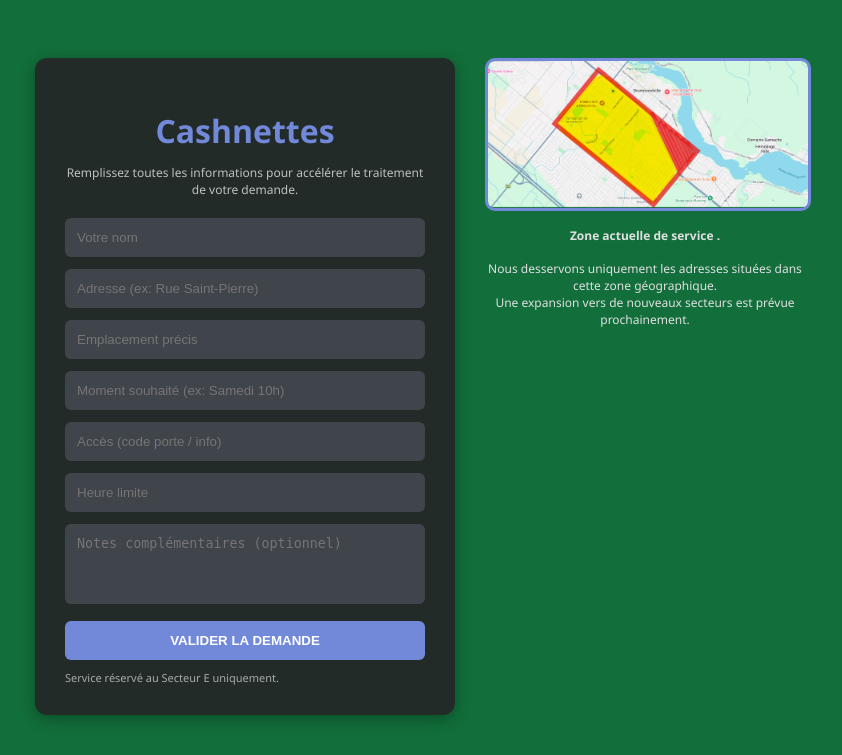
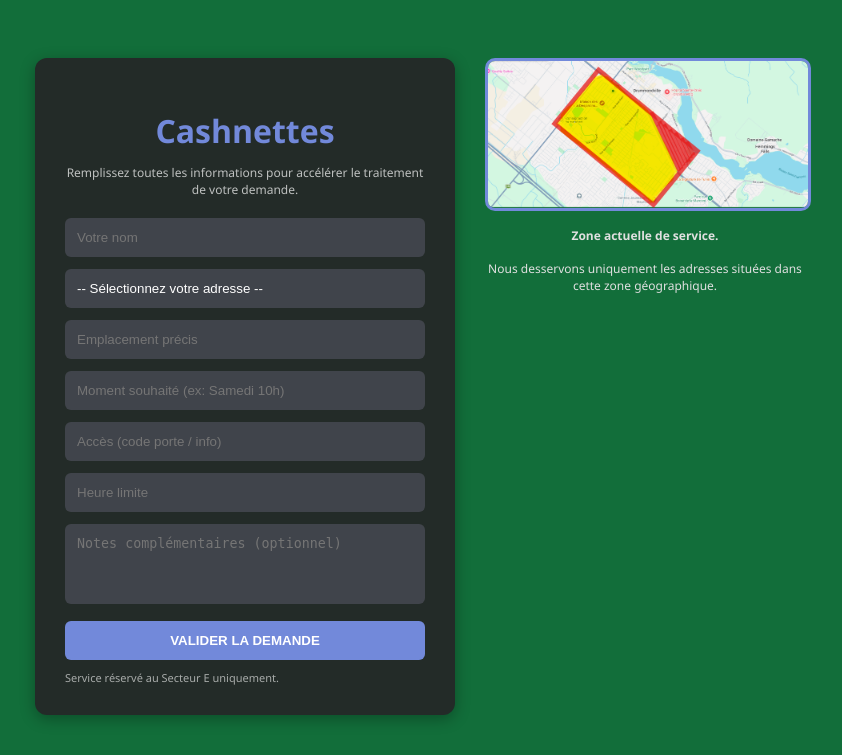
Before and after one commit to Hailboi21/cashnettesapp, a Flask app: page /start in a window 1280 px wide. Shown: the top 755 px of the page, without its empty margins (220-1062 px from the left). Run offline with Flask 3, Linux system fonts and the light colour scheme.

Commit message:
Add files via upload

```diff
--- a/Cashnettes_App/app.py
+++ b/Cashnettes_App/app.py
@@ -32,7 +32,7 @@ def envoyer_discord(message):
         print(f"Erreur Discord : {e}")
 
 # =========================
-# SECTEUR DESSERVI
+# SECTEUR DESSERVI (CORRIGÉ)
 # =========================
 SECTEUR_E = [
     "saint-pierre", "boulevard st-joseph", "saint-jean", "saint-damase", "manseau",
@@ -43,20 +43,20 @@ SECTEUR_E = [
     "sylvain", "saint-alfred", "turcotte", "du drapeau", "notre dame",
     "notre-dame", "ringuet", "pelletier", "ferland", "chassé", "mathieu",
     "6e avenue", "7e avenue", "8e avenue", "9e avenue", "10e avenue", "11e avenue",
-    "12e avenue", "13e aveneue", "14e avenue","15e avenue", "16e avenue", "17e avenue"
-    "18e avenue","19e avenue", "20e avenue", "21e avenue", "22e avenue"
+    "12e avenue", "13e avenue", "14e avenue", "15e avenue", "16e avenue", "17e avenue",
+    "18e avenue", "19e avenue", "20e avenue", "21e avenue", "22e avenue",
     "6eme avenue", "7eme avenue", "8eme avenue", "9eme avenue", "10eme avenue", "11eme avenue",
-    "12eme avenue", "13eme aveneue", "14eme avenue","15eme avenue", "16eme avenue", "17eme avenue"
-    "18eme avenue","19eme avenue", "20eme avenue", "21eme avenue", "22eme avenue"
-    "bernabé", "croteau","lauzière","milette","saint-eusebes","st-eusebes","st-eusèbes","saint-eusèbes",
-    "celanese","du velours","camille dreyfus","du satin","biron","gendron","gill","raphaelle-nolet",
-    "raphaelle nolet","paillé","jaques-desautels","mauchon","beaudoins","dumaine","bessette","fortin",
-    "oscar-thiffault","precourt","précourt","desjardins","lalemant","goupil","jogues","jean de lalande"
-    "saint-thomas","saint thomas","saint-edgar","saint edgar","étoffe","écrue","denier","navette",
+    "12eme avenue", "13eme avenue", "14eme avenue", "15eme avenue", "16eme avenue", "17eme avenue",
+    "18eme avenue", "19eme avenue", "20eme avenue", "21eme avenue", "22eme avenue",
+    "bernabé", "croteau", "lauzière", "milette", "saint-eusebes", "st-eusebes", "st-eusèbes", "saint-eusèbes",
+    "celanese", "du velours", "camille dreyfus", "du satin", "biron", "gendron", "gill", "raphaelle-nolet",
+    "raphaelle nolet", "paillé", "jaques-desautels", "mauchon", "beaudoins", "dumaine", "bessette", "fortin",
+    "oscar-thiffault", "precourt", "précourt", "desjardins", "lalemant", "goupil", "jogues", "jean de lalande",
+    "saint-thomas", "saint thomas", "saint-edgar", "saint edgar", "étoffe", "écrue", "denier", "navette"
 ]
 
 # =========================
-# ROUTES (Toutes tes routes conservées)
+# ROUTES
 # =========================
 
 @app.route("/")
@@ -74,7 +74,7 @@ def start():
         heure_limite = request.form.get("heure_limite")
         notes = request.form.get("notes")
 
-        if not any(rue in adresse for rue in SECTEUR_E):
+        if adresse not in SECTEUR_E:
             return render_template("error.html", message="Désolé, nous ne desservons pas encore votre secteur.")
 
         client = Client.query.filter_by(nom=nom, adresse=adresse).first()
@@ -97,7 +97,9 @@ def start():
         envoyer_discord(f"🚨 Nouveau Ticket\n👤 {nom}\n🏠 {adresse}\n📍 {emplacement}\n📅 {moment}\n⏰ {heure_limite}\n📝 {notes}")
 
         return render_template("success.html", ticket=ticket)
-    return render_template("index.html")
+
+    # Envoi de la liste triée vers index.html
+    return render_template("index.html", secteurs=sorted(SECTEUR_E))
 
 @app.route("/dashboard")
 def dashboard():
--- a/Cashnettes_App/templates/index.html
+++ b/Cashnettes_App/templates/index.html
@@ -37,7 +37,7 @@
             margin-bottom: 20px;
         }
 
-        input, textarea {
+        input, textarea, select {
             width: 100%;
             margin-bottom: 12px;
             padding: 12px;
@@ -47,6 +47,12 @@
             color: white;
             box-sizing: border-box;
             outline: none;
+        }
+
+        /* Style spécifique pour le menu déroulant */
+        select {
+            cursor: pointer;
+            appearance: none;
         }
 
         textarea {
@@ -98,27 +104,24 @@
 
 <body>
 
-    <!-- =========================
-         FORMULAIRE CLIENT
-    ========================== -->
     <form method="POST">
-
         <h1>Cashnettes</h1>
-
         <p class="hint">
             Remplissez toutes les informations pour accélérer le traitement de votre demande.
         </p>
 
         <input type="text" name="nom" placeholder="Votre nom" required>
 
-        <input type="text" name="adresse" placeholder="Adresse (ex: Rue Saint-Pierre)" required>
+        <select name="adresse" id="adresse" required>
+            <option value="" disabled selected>-- Sélectionnez votre adresse --</option>
+            {% for secteur in secteurs %}
+                <option value="{{ secteur }}">{{ secteur|title }}</option>
+            {% endfor %}
+        </select>
 
         <input type="text" name="emplacement" placeholder="Emplacement précis" required>
-
         <input type="text" name="moment" placeholder="Moment souhaité (ex: Samedi 10h)" required>
-
         <input type="text" name="acces" placeholder="Accès (code porte / info)" required>
-
         <input type="text" name="heure_limite" placeholder="Heure limite" required>
 
         <textarea name="notes" placeholder="Notes complémentaires (optionnel)"></textarea>
@@ -128,25 +131,14 @@
         <div class="footer-note">
             Service réservé au Secteur E uniquement.
         </div>
-
     </form>
 
-    <!-- =========================
-         CARTE + INFO
-    ========================== -->
     <div class="map-container">
-
-        <img src="{{ url_for('static', filename='carte_secteur.png') }}"
-             alt="Zone de service"
-             class="map-image">
-
+        <img src="{{ url_for('static', filename='carte_secteur.png') }}" alt="Zone de service" class="map-image">
         <p class="info-text">
-            <strong>Zone actuelle de service .</strong><br><br>
-
-            Nous desservons uniquement les adresses situées dans cette zone géographique.<br>
-            Une expansion vers de nouveaux secteurs est prévue prochainement.
+            <strong>Zone actuelle de service.</strong><br><br>
+            Nous desservons uniquement les adresses situées dans cette zone géographique.
         </p>
-
     </div>
 
 </body>
```
